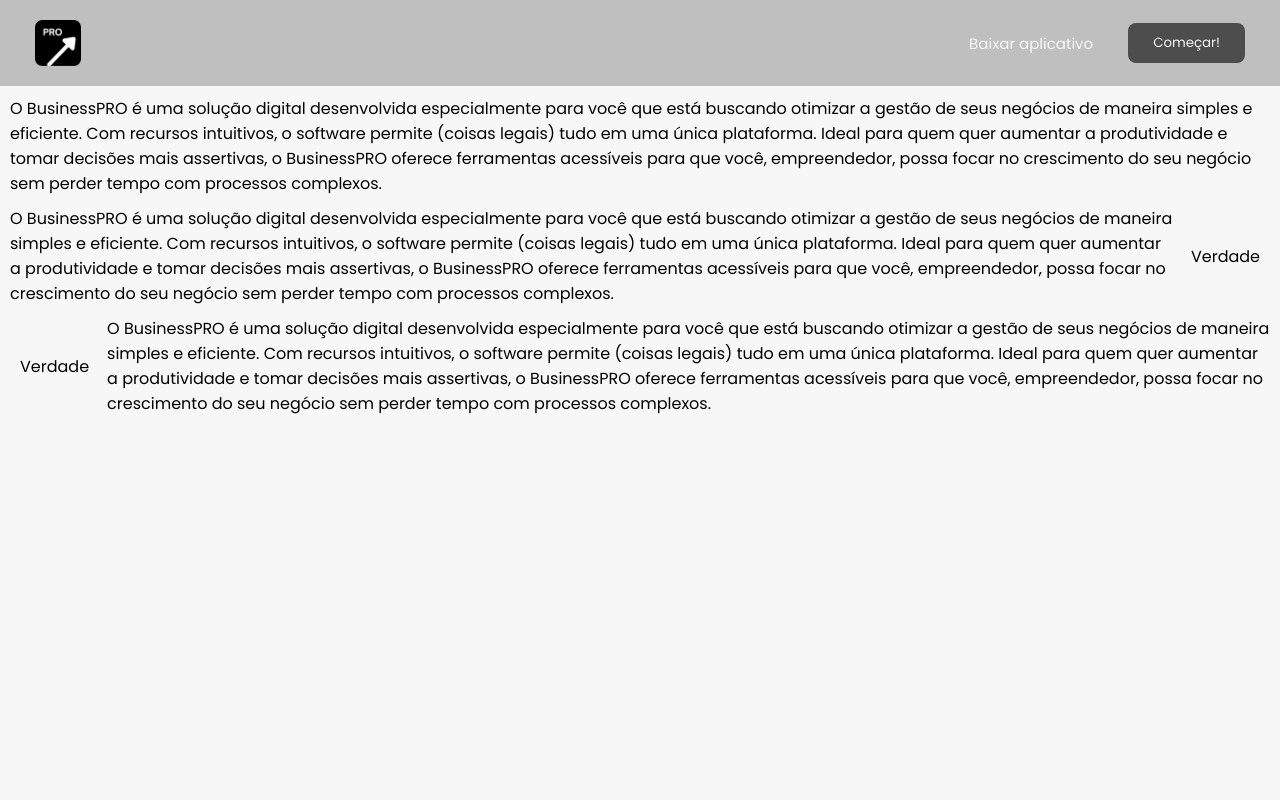
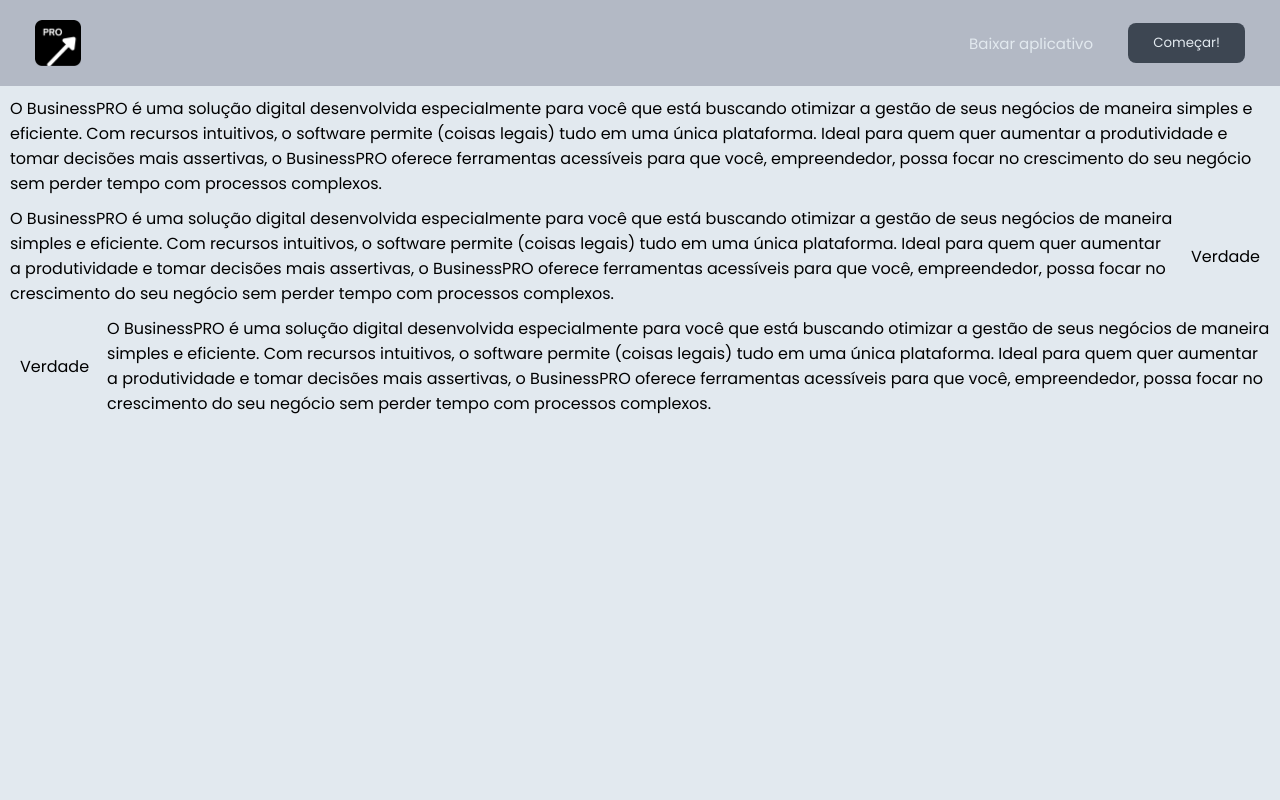
Before and after one commit to dfmrenato/businesspro, a PHP site: page /index.html in a window 1280 px wide. Run offline with PHP 8.4, Linux system fonts and the light colour scheme.

Commit message:
Redesign 2.0

```diff
--- a/css/style.css
+++ b/css/style.css
@@ -4,11 +4,11 @@
 
 /*Variáveis*/
 :root {
-    --cor-escura: #3A5A78;
-    --cor-principal: #4D4D4D;
-    --cor-secundaria: #BFBFBF;
-    --cor-esbranquiçada: #F7F7F7;
-    --cor-branca: #ffffff;
+    --cor-escura: #14222f;
+    --cor-principal: #3d4652;
+    --cor-secundaria: #b3b9c5;
+    --cor-esbranquiçada: #e2e9ef;
+    --cor-branca: #f2f7fb;
     --cor-de-fundo: var(--cor-esbranquiçada);
     --botao-primario: var(--cor-principal);
     --botao-secundario: #00000000;
```
